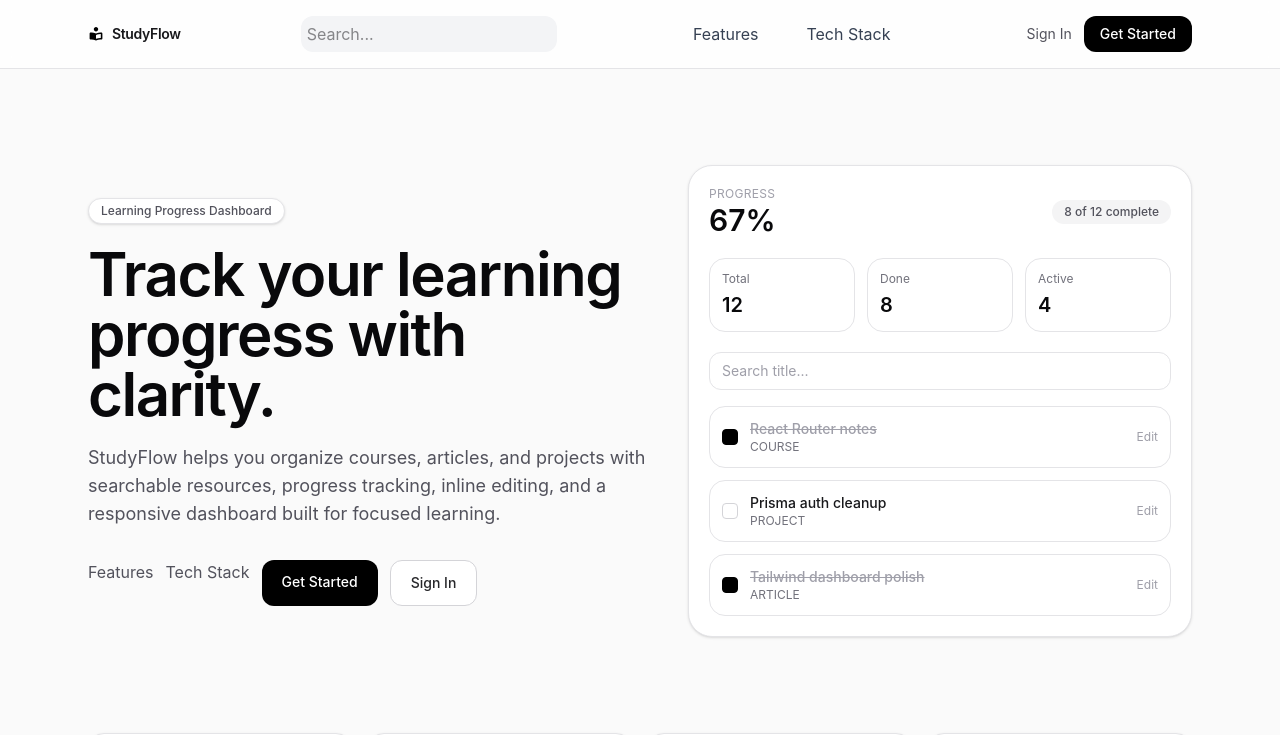
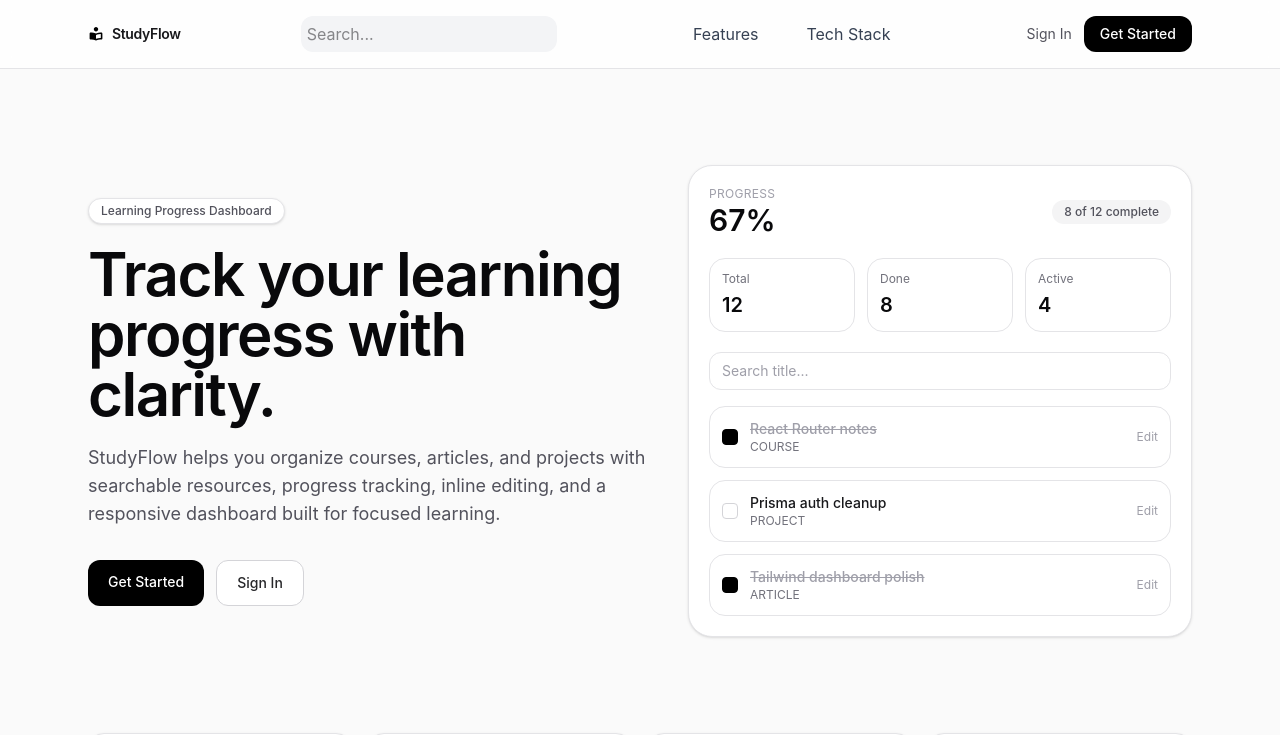
Before and after one commit to tyang019/StudyFlow, a React (Vite) app in the folder client/: page / in a window 1280 px wide. Shown: the top 735 px of the page. Built offline with nearby package versions, Linux system fonts and the light colour scheme; no server answers; the HTML template or start-up script is replaced by a standard one.

Commit message:
Implemented /features and /tech-stack pages for technologies used

```diff
--- a/client/src/pages/Landing.tsx
+++ b/client/src/pages/Landing.tsx
@@ -54,12 +54,6 @@ export default function Landing() {
             </p>
 
             <div className="mt-8 flex flex-col gap-3 sm:flex-row">
-              <Link className="text-zinc-600 hover:text-zinc-950" to="/features">
-                Features
-              </Link>
-              <Link className="text-zinc-600 hover:text-zinc-950" to="/tech-stack">
-                Tech Stack
-              </Link>
               <Link
                 className="rounded-xl bg-black px-5 py-3 text-center text-sm font-medium text-white transition hover:bg-zinc-800"
                 to={hasToken ? "/dashboard" : "/register"}
```
